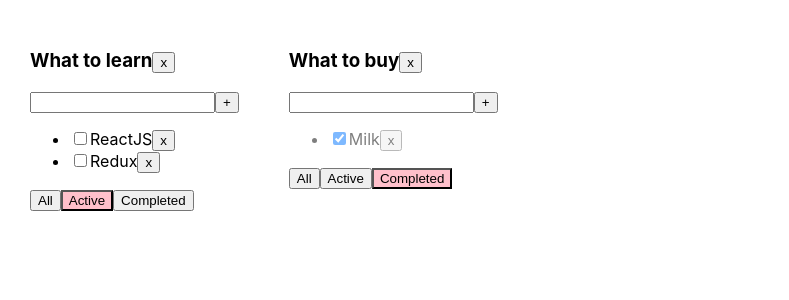
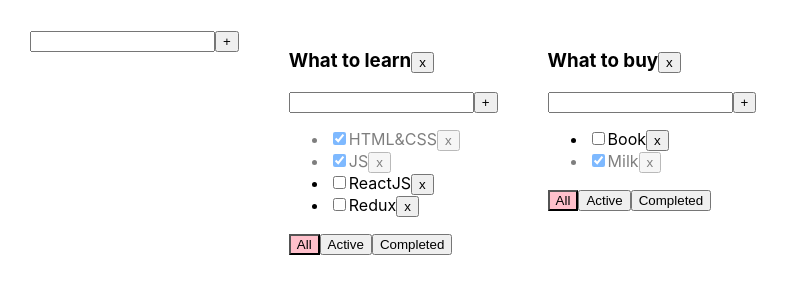
Before and after one commit to PolinSe/homework-todolist-dimych, a React (Create React App) app: page / in a window 1280 px wide. Shown: the top 300 px of the page, without its empty margins (0-789 px from the left). Built offline with nearby package versions, Linux system fonts and the light colour scheme.

Commit message:
feat: add lesson-6 universal component update title

```diff
--- /dev/null
+++ b/src/AddItemFormType.tsx
@@ -0,0 +1,45 @@
+
+import React, {ChangeEvent, KeyboardEvent, useState} from 'react';
+
+export type AddItemFormType = {
+    addItem: (title: string) => void
+}
+export const AddItemForm: React.FC<AddItemFormType> = (props) => {
+
+    const [newTaskTitle, setNewTaskTitle] = useState('')
+    const [error, setError] = useState<string | null>(null)
+
+
+    const onClickButtonHandler = () => {
+        if (newTaskTitle.trim()) {
+            props.addItem(newTaskTitle.trim())
+            setNewTaskTitle('')
+        } else {
+            setError('Title is required')
+        }
+    }
+    const onKeyDownHandler = (e: KeyboardEvent<HTMLInputElement>) => {
+        setError(null)
+        if (e.key === 'Enter') {
+            newTaskTitle.trim() && props.addItem(newTaskTitle.trim())
+            setNewTaskTitle('')
+        }
+    }
+
+    const onChangeInputHandler = (e: ChangeEvent<HTMLInputElement>) => {
+        setNewTaskTitle(e.currentTarget.value)
+    }
+
+    return (
+        <div>
+            <input
+                className={error ? 'error' : ''}
+                value={newTaskTitle}
+                onChange={onChangeInputHandler}
+                onKeyDown={onKeyDownHandler}
+            />
+            <button onClick={onClickButtonHandler}>+</button>
+            {error && <div className={'error-message'}>{error}</div>}
+        </div>
+    )
+}
--- a/src/App.tsx
+++ b/src/App.tsx
@@ -2,12 +2,17 @@ import React, {useState} from 'react';
 import './App.css';
 import {TasksType, ToDoList} from './ToDoList';
 import {v1} from 'uuid';
+import {AddItemForm} from './AddItemFormType';
 
 export type FilterType = 'all' | 'active' | 'completed'
 type TodolistsType = {
     id: string
     title: string
     filter: FilterType
+}
+
+type TasksStateType = {
+    [key: string]: Array<TasksType>
 }
 
 function App() {
@@ -17,12 +22,12 @@ function App() {
 
     let [todolists, setTodolists] = useState<Array<TodolistsType>>(
         [
-            {id: todolistId1, title: 'What to learn', filter: 'active'},
-            {id: todolistId2, title: 'What to buy', filter: 'completed'}
+            {id: todolistId1, title: 'What to learn', filter: 'all'},
+            {id: todolistId2, title: 'What to buy', filter: 'all'}
         ]
     )
 
-    let [tasks, setTasks] = useState({
+    let [tasks, setTasks] = useState<TasksStateType>({
         [todolistId1]: [
             {id: v1(), title: "HTML&CSS", isDone: true},
             {id: v1(), title: "JS", isDone: true},
@@ -35,6 +40,15 @@ function App() {
         ],
     })
 
+    const addTodolist = (title: string) => {
+        const newTodolistId = v1()
+        const newTodolist:TodolistsType = {id: newTodolistId, title, filter: 'all'}
+        setTodolists([newTodolist, ...todolists])
+        setTasks({...tasks, [newTodolistId]: [
+                {id: v1(), title: "new task", isDone: false}
+            ]})
+
+    }
     const removeTodolist = (todolistId: string) => {
         setTodolists(todolists.filter(tl => tl.id !== todolistId))
         delete tasks[todolistId]
@@ -42,6 +56,16 @@ function App() {
     const changeStatus = (todolistId: string, id: string, isDone: boolean) => {
         setTasks({...tasks, [todolistId]: tasks[todolistId].map(el => el.id === id ? {...el, isDone: isDone} : el)})
     }
+
+    const changeTaskTitle = (todolistId: string, id: string, title: string) => {
+        setTasks({...tasks, [todolistId]: tasks[todolistId].map(el => el.id === id ? {...el, title: title} : el)})
+    }
+
+    const changeTodolistTitle = (todolistId: string, title: string) => {
+        todolists.map(el=> el.id === todolistId ? {...el, title:title} : el)
+    }
+
+
     const addTask = (todolistId: string, title: string) => {
         const newTask: TasksType = {id: v1(), title: title, isDone: false}
         setTasks({...tasks, [todolistId]: [newTask, ...tasks[todolistId]]})
@@ -54,8 +78,10 @@ function App() {
     }
 
 
+
     return (
         <div className="App">
+            <AddItemForm addItem={addTodolist}/>
             {
                 todolists.map(tl => {
                     let filteredTasks = tasks[tl.id]
@@ -77,6 +103,8 @@ function App() {
                         changeStatus={changeStatus}
                         filter={tl.filter}
                         removeTodolist={removeTodolist}
+                        changeTaskTitle={changeTaskTitle}
+                        changeTodolistTitle={changeTodolistTitle}
                     />
                 })
             }
--- /dev/null
+++ b/src/EditableSpan.tsx
@@ -0,0 +1,28 @@
+import React, {ChangeEvent, useState} from 'react';
+
+type EditableSpanPropsType = {
+    title: string
+    onChange: (title: string) => void
+}
+export const EditableSpan: React.FC<EditableSpanPropsType> = (props) => {
+    const [editMode, setEditMode] = useState<boolean>(false)
+    const [title, setTitle] = useState<string>(props.title)
+
+    const activateEditMode = () => {
+        setEditMode(true)
+    }
+    const removeEditMode = () => {
+        setEditMode(false)
+        props.onChange(title)
+    }
+    const onChangeTitleHandler = (e: ChangeEvent<HTMLInputElement>) => {
+        setTitle(e.currentTarget.value)
+    }
+
+
+    return (
+        editMode
+            ? <input value={title} onBlur={removeEditMode} onChange={onChangeTitleHandler} autoFocus></input>
+            : <span  onDoubleClick={activateEditMode}>{title}</span>
+    )
+}
--- a/src/ToDoList.tsx
+++ b/src/ToDoList.tsx
@@ -1,5 +1,7 @@
-import React, {ChangeEvent, KeyboardEvent, useState} from 'react';
+import React, {ChangeEvent} from 'react';
 import {FilterType} from './App';
+import {AddItemForm} from './AddItemFormType';
+import {EditableSpan} from './EditableSpan';
 
 export type TasksType = {
     id: string
@@ -17,73 +19,54 @@ type ToDoListType = {
     changeStatus: (todolistId: string, id: string, isDone: boolean) => void
     filter: FilterType
     removeTodolist: (todolistId: string) => void
+    changeTaskTitle: (todolistId: string, id: string, title: string) => void
+    changeTodolistTitle: (todolistId: string, title: string) => void
 }
 
 export const ToDoList = (props: ToDoListType) => {
 
-    const [newTaskTitle, setNewTaskTitle] = useState('')
-    const [error, setError] = useState<string | null>(null)
-
-
-    const onClickButtonHandler = () => {
-        if (newTaskTitle.trim()) {
-            props.addTask(props.id, newTaskTitle.trim())
-            setNewTaskTitle('')
-        } else {
-            setError('Title is required')
-        }
-    }
-    const onKeyDownHandler = (e: KeyboardEvent<HTMLInputElement>) => {
-        setError(null)
-        if (e.key === 'Enter') {
-            newTaskTitle.trim() && props.addTask(props.id, newTaskTitle.trim())
-            setNewTaskTitle('')
-        }
-    }
-
-    const onChangeInputHandler = (e: ChangeEvent<HTMLInputElement>) => {
-        setNewTaskTitle(e.currentTarget.value)
-    }
-
     const onAllClickHandler = () => props.changeFilter(props.id, 'all')
     const onActiveClickHandler = () => props.changeFilter(props.id, 'active')
     const onComplitedClickHandler = () => props.changeFilter(props.id, 'completed')
+    const removeTodolist = () => props.removeTodolist(props.id)
 
-    const removeTodolist = () => {
-        props.removeTodolist(props.id)
+
+    const addTask = (title: string) => {
+        props.addTask(props.id, title)
     }
+
+    const сhangeTodolistTitleHandler = (title: string) => {
+        props.changeTodolistTitle(props.id, title)
+    }
+
 
     return (
         <div>
-            <h3>{props.title}
+            <h3>
+                <EditableSpan title={props.title} onChange={сhangeTodolistTitleHandler}/>
                 <button onClick={removeTodolist}>x</button>
             </h3>
-            <div>
-                <input
-                    className={error ? 'error' : ''}
-                    value={newTaskTitle}
-                    onChange={onChangeInputHandler}
-                    onKeyDown={onKeyDownHandler}
-                />
-                <button onClick={onClickButtonHandler}>+</button>
-                {error && <div className={'error-message'}>{error}</div>}
-            </div>
+            <AddItemForm addItem={addTask}/>
+
             <ul>
                 {props.tasks.map(el => {
 
                     const onRemoveHandler = () => props.removeTask(props.id, el.id)
-                    const onChangeHandler = (e: ChangeEvent<HTMLInputElement>) => {
+                    const onChangeStatusHandler = (e: ChangeEvent<HTMLInputElement>) => {
 
                         props.changeStatus(props.id, el.id, e.currentTarget.checked)
+                    }
+                    const onChangeTitleHandler = (title: string) => {
+                        props.changeTaskTitle(props.id, el.id, title)
                     }
 
                     return (
                         <li key={el.id} className={el.isDone ? 'is-done' : ''}>
                             <input type="checkbox"
-                                   onChange={onChangeHandler}
+                                   onChange={onChangeStatusHandler}
                                    checked={el.isDone}
                             />
-                            <span>{el.title}</span>
+                            <EditableSpan title={el.title} onChange={onChangeTitleHandler}/>
                             <button onClick={onRemoveHandler}>x</button>
                         </li>
                     )
```
